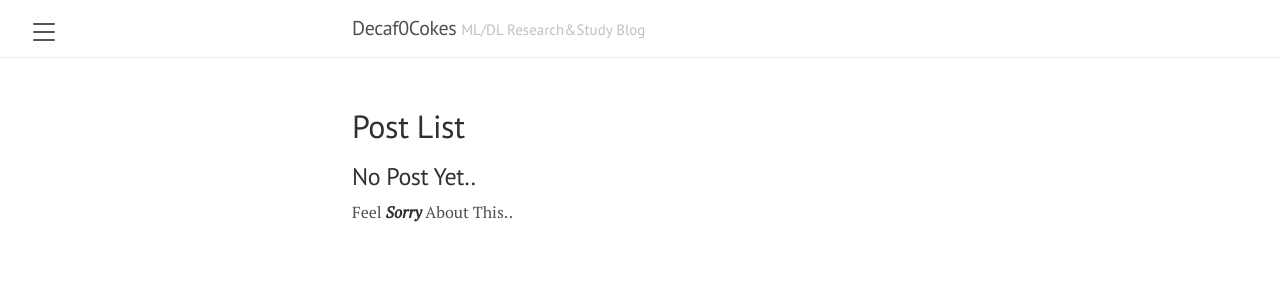
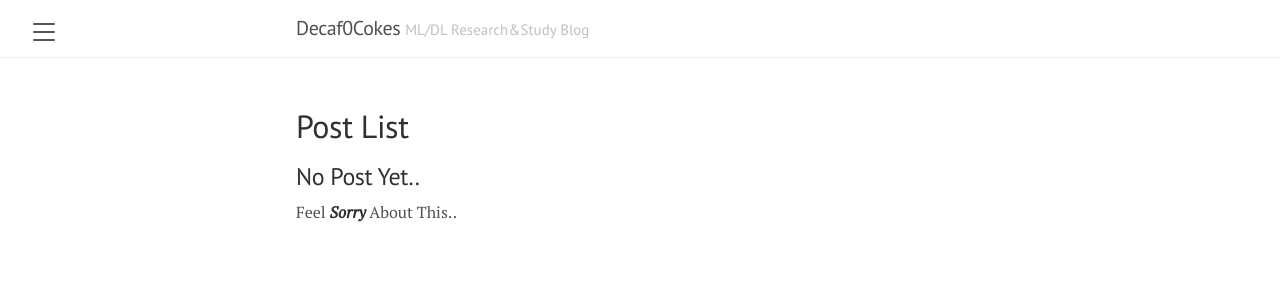
Before and after one commit to decaf0cokes/decaf0cokes.github.io, a Jekyll site: the page built from list.md, in a window 1280 px wide. Shown: the top 300 px of the page. Built offline with Jekyll 4.4.1, drawn with Linux system fonts in a browser that asks for light colours.

Commit message:
pagination&width

```diff
--- a/_config.yml
+++ b/_config.yml
@@ -4,7 +4,7 @@ tagline:             'ML/DL Research&Study Blog'
 description:         'ML/DL (NLP,Generative Model..) Research&Study Blog by Decaf0Cokes'
 url:                 https://decaf0cokes.github.io
 baseurl:             ''
-paginate:            5
+paginate:            1
 permalink:           pretty
 
 # About/contact
--- a/public/css/lanyon.css
+++ b/public/css/lanyon.css
@@ -82,7 +82,7 @@ h1, h2, h3, h4, h5, h6 {
 }
 @media (min-width: 56em) {
   .container {
-    max-width: 38rem;
+    max-width: 45rem;
   }
 }
 
```
